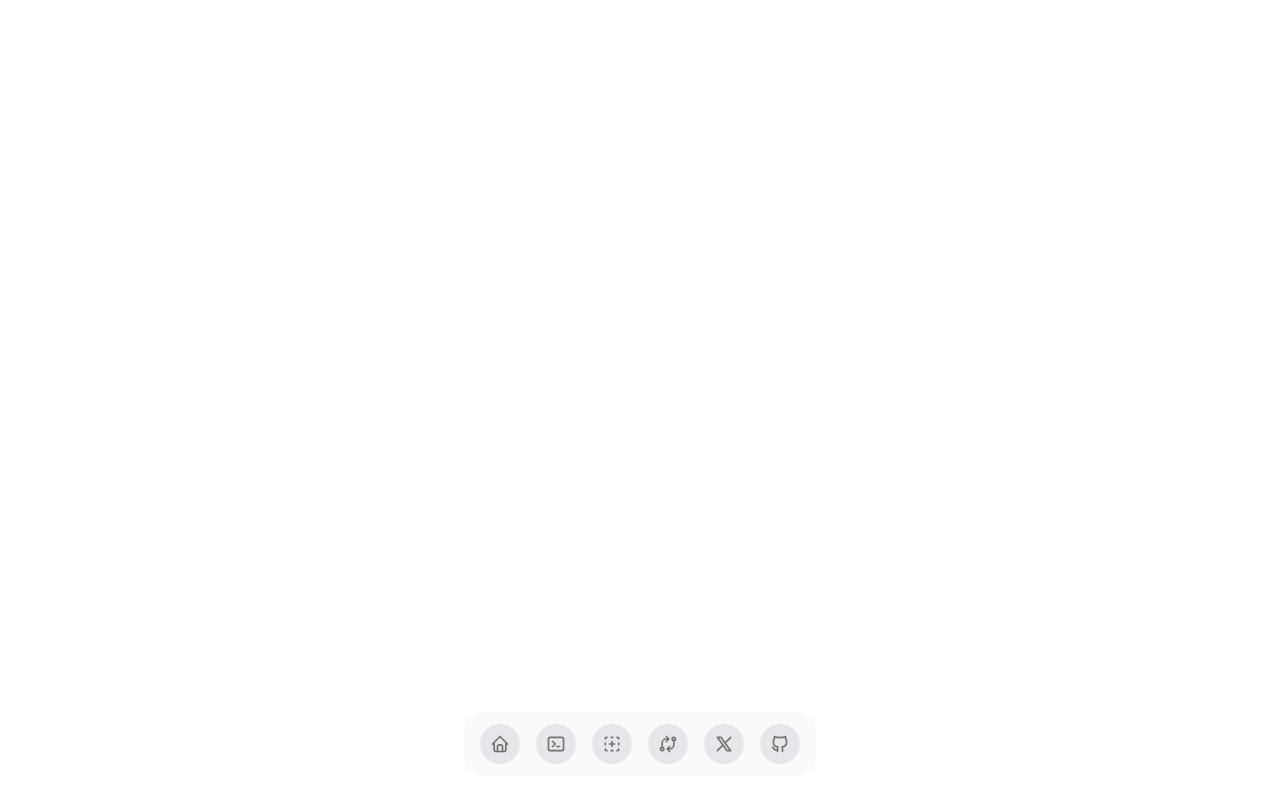
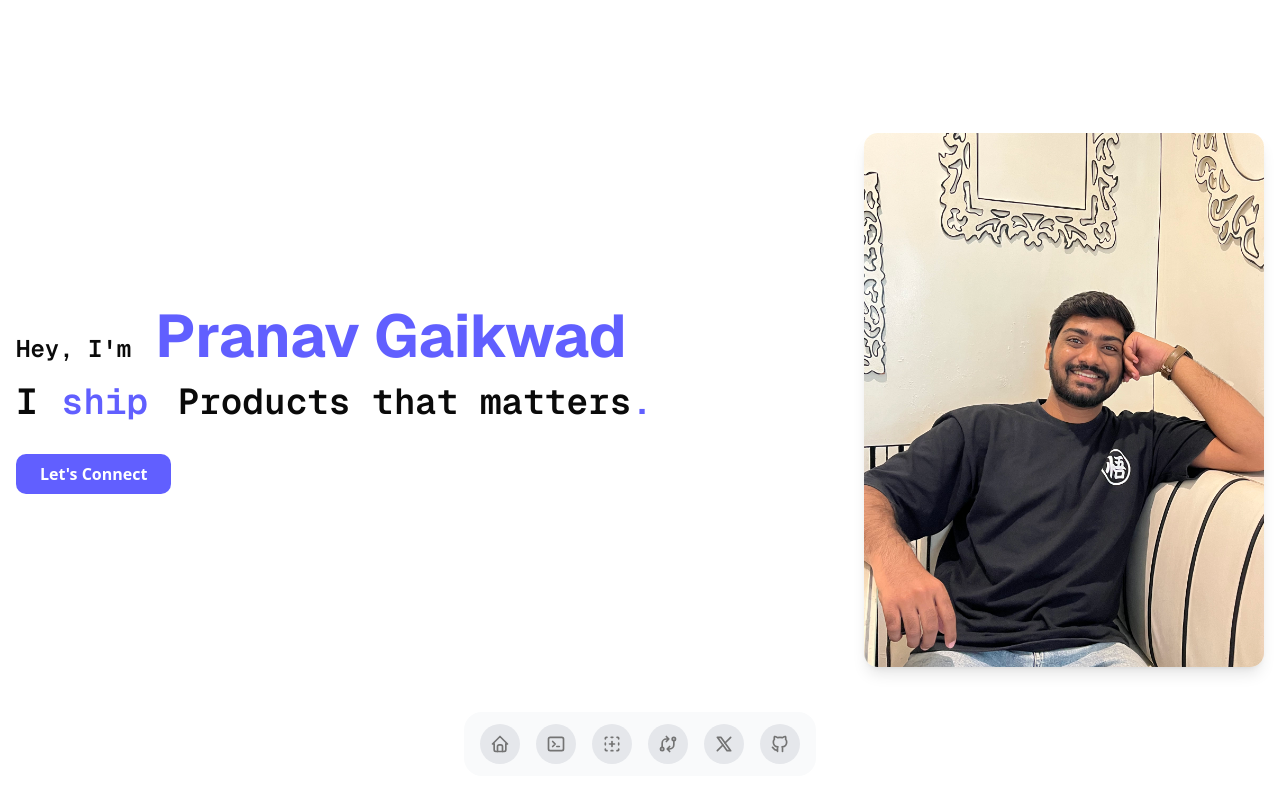
Before and after one commit to pranavgaikwadcodes/portfolio, a Next.js app: page / in a window 1280 px wide. Built offline with nearby package versions, Linux system fonts and the light colour scheme.

Commit message:
Hero section

```diff
--- a/app/globals.css
+++ b/app/globals.css
@@ -6,6 +6,8 @@
 @theme inline {
   /* Configure your theme variables here */
   --font-display: "Inter", "sans-serif";
+  --font-geist: "Geist", "sans-serif";
+  --font-geist-mono: "Geist Mono", "monospace";
   --color-primary-500: oklch(0.84 0.18 117.33);
   --spacing: 0.25rem;
   --color-sidebar-ring: var(--sidebar-ring);
@@ -121,6 +123,7 @@
   * {
     @apply border-border outline-ring/50;
   }
+
   body {
     @apply bg-background text-foreground;
   }
--- a/app/layout.tsx
+++ b/app/layout.tsx
@@ -1,5 +1,5 @@
 import type { Metadata } from "next";
-import { Geist, Geist_Mono } from "next/font/google";
+import { Geist, Geist_Mono, Luckiest_Guy } from "next/font/google";
 import "./globals.css";
 import { FloatingDock } from "@/components/ui/floating-dock";
 
@@ -10,6 +10,12 @@ const geistSans = Geist({
 
 const geistMono = Geist_Mono({
   variable: "--font-geist-mono",
+  subsets: ["latin"],
+});
+
+const luckiestGuy = Luckiest_Guy({
+  weight: "400",
+  variable: "--font-luckiestGuy",
   subsets: ["latin"],
 });
 
@@ -26,7 +32,7 @@ export default function RootLayout({
   return (
     <html lang="en">
       <body
-        className={`${geistSans.variable} ${geistMono.variable} antialiased`}
+        className={`${geistSans.variable} ${geistMono.variable} ${luckiestGuy.variable} antialiased container mx-auto px-4`}
       >
         {children}
 
--- a/app/page.tsx
+++ b/app/page.tsx
@@ -1,7 +1,9 @@
-import { FloatingDock } from "@/components/ui/floating-dock";
+import HeroSection from "@/components/hero/hero";
 
 export default function Home() {
   return <>
-
+    <div>
+      <HeroSection />
+    </div>
   </>;
 }
--- /dev/null
+++ b/components/hero/hero.tsx
@@ -0,0 +1,41 @@
+"use client";
+
+import { FlipWords } from "../ui/flip-words";
+import Image from 'next/image';
+
+let words = ["build",
+    "ship",
+    "scale"];
+
+
+export default function HeroSection() {
+    return (
+        <>
+            <div className="h-screen flex items-center justify-between">
+                <div className="h-full flex flex-col items-start justify-center space-y-8">
+                    <div>
+                        <div className="space-y-4 font-geist-mono">
+                            <div id="name" className="flex space-x-6 items-baseline">
+                                <span className="font-semibold text-2xl">Hey, I'm</span>
+                                <span className={`font-bold text-6xl text-indigo-500 font-geist`}>Pranav Gaikwad</span>
+                            </div>
+                            <div id="title" className="flex text-4xl font-semibold">
+                                <span>I</span>
+                                <FlipWords words={words} className={'text-indigo-500 ml-4'} />
+                                <span>Products that matters</span><span className="text-indigo-500">.</span>
+                            </div>
+                        </div>
+                    </div>
+                    <div>
+                        <button className="px-6 py-2 bg-indigo-500 text-white rounded-lg font-bold transform hover:-translate-y-1 transition duration-400">
+                            Let's Connect
+                        </button>
+                    </div>
+                </div>
+                <div>
+                    <Image src="/images/Pranav.jpg" alt="Profile Picture" width={400} height={400} className="rounded-xl overflow-hidden shadow-lg" />
+                </div>
+            </div>
+        </>
+    );
+}
--- /dev/null
+++ b/components/ui/flip-words.tsx
@@ -0,0 +1,98 @@
+"use client";
+import React, { useCallback, useEffect, useRef, useState } from "react";
+import { AnimatePresence, motion, LayoutGroup } from "motion/react";
+import { cn } from "@/lib/utils";
+
+export const FlipWords = ({
+  words,
+  duration = 3000,
+  className,
+}: {
+  words: string[];
+  duration?: number;
+  className?: string;
+}) => {
+  const [currentWord, setCurrentWord] = useState(words[0]);
+  const [isAnimating, setIsAnimating] = useState<boolean>(false);
+
+  // thanks for the fix Julian - https://github.com/Julian-AT
+  const startAnimation = useCallback(() => {
+    const word = words[words.indexOf(currentWord) + 1] || words[0];
+    setCurrentWord(word);
+    setIsAnimating(true);
+  }, [currentWord, words]);
+
+  useEffect(() => {
+    if (!isAnimating)
+      setTimeout(() => {
+        startAnimation();
+      }, duration);
+  }, [isAnimating, duration, startAnimation]);
+
+  return (
+    <AnimatePresence
+      onExitComplete={() => {
+        setIsAnimating(false);
+      }}
+    >
+      <motion.div
+        initial={{
+          opacity: 0,
+          y: 10,
+        }}
+        animate={{
+          opacity: 1,
+          y: 0,
+        }}
+        transition={{
+          type: "spring",
+          stiffness: 100,
+          damping: 10,
+        }}
+        exit={{
+          opacity: 0,
+          y: -40,
+          x: 40,
+          filter: "blur(8px)",
+          scale: 2,
+          position: "absolute",
+        }}
+        className={cn(
+          "z-10 inline-block relative text-left text-neutral-900 dark:text-neutral-100 px-2",
+          className
+        )}
+        key={currentWord}
+      >
+        {/* edit suggested by Sajal: https://x.com/DewanganSajal */}
+        {currentWord.split(" ").map((word, wordIndex) => (
+          <motion.span
+            key={word + wordIndex}
+            initial={{ opacity: 0, y: 10, filter: "blur(8px)" }}
+            animate={{ opacity: 1, y: 0, filter: "blur(0px)" }}
+            transition={{
+              delay: wordIndex * 0.3,
+              duration: 0.3,
+            }}
+            className="inline-block whitespace-nowrap"
+          >
+            {word.split("").map((letter, letterIndex) => (
+              <motion.span
+                key={word + letterIndex}
+                initial={{ opacity: 0, y: 10, filter: "blur(8px)" }}
+                animate={{ opacity: 1, y: 0, filter: "blur(0px)" }}
+                transition={{
+                  delay: wordIndex * 0.3 + letterIndex * 0.05,
+                  duration: 0.2,
+                }}
+                className="inline-block"
+              >
+                {letter}
+              </motion.span>
+            ))}
+            <span className="inline-block">&nbsp;</span>
+          </motion.span>
+        ))}
+      </motion.div>
+    </AnimatePresence>
+  );
+};
--- /dev/null
+++ b/components/ui/layout-text-flip.tsx
@@ -0,0 +1,58 @@
+"use client";
+import React, { useState, useEffect } from "react";
+import { motion, AnimatePresence } from "motion/react";
+import { cn } from "@/lib/utils";
+
+export const LayoutTextFlip = ({
+  text = "Build Amazing",
+  words = ["Landing Pages", "Component Blocks", "Page Sections", "3D Shaders"],
+  duration = 3000,
+}: {
+  text: string;
+  words: string[];
+  duration?: number;
+}) => {
+  const [currentIndex, setCurrentIndex] = useState(0);
+
+  useEffect(() => {
+    const interval = setInterval(() => {
+      setCurrentIndex((prevIndex) => (prevIndex + 1) % words.length);
+    }, duration);
+
+    return () => clearInterval(interval);
+  }, []);
+
+  return (
+    <>
+      <motion.span
+        layoutId="subtext"
+        className="text-2xl font-bold tracking-tight drop-shadow-lg md:text-4xl"
+      >
+        {text}
+      </motion.span>
+
+      <motion.span
+        layout
+        className="relative w-fit overflow-hidden rounded-md border border-transparent bg-white px-4 py-2 font-sans text-2xl font-bold tracking-tight text-black shadow-sm ring shadow-black/10 ring-black/10 drop-shadow-lg md:text-4xl dark:bg-neutral-900 dark:text-white dark:shadow-sm dark:ring-1 dark:shadow-white/10 dark:ring-white/10"
+      >
+        <AnimatePresence mode="popLayout">
+          <motion.span
+            key={currentIndex}
+            initial={{ y: -40, filter: "blur(10px)" }}
+            animate={{
+              y: 0,
+              filter: "blur(0px)",
+            }}
+            exit={{ y: 50, filter: "blur(10px)", opacity: 0 }}
+            transition={{
+              duration: 0.5,
+            }}
+            className={cn("inline-block whitespace-nowrap")}
+          >
+            {words[currentIndex]}
+          </motion.span>
+        </AnimatePresence>
+      </motion.span>
+    </>
+  );
+};
--- /dev/null
+++ b/components/ui/timeline.tsx
@@ -0,0 +1,90 @@
+"use client";
+import {
+  useMotionValueEvent,
+  useScroll,
+  useTransform,
+  motion,
+} from "motion/react";
+import React, { useEffect, useRef, useState } from "react";
+
+interface TimelineEntry {
+  title: string;
+  content: React.ReactNode;
+}
+
+export const Timeline = ({ data }: { data: TimelineEntry[] }) => {
+  const ref = useRef<HTMLDivElement>(null);
+  const containerRef = useRef<HTMLDivElement>(null);
+  const [height, setHeight] = useState(0);
+
+  useEffect(() => {
+    if (ref.current) {
+      const rect = ref.current.getBoundingClientRect();
+      setHeight(rect.height);
+    }
+  }, [ref]);
+
+  const { scrollYProgress } = useScroll({
+    target: containerRef,
+    offset: ["start 10%", "end 50%"],
+  });
+
+  const heightTransform = useTransform(scrollYProgress, [0, 1], [0, height]);
+  const opacityTransform = useTransform(scrollYProgress, [0, 0.1], [0, 1]);
+
+  return (
+    <div
+      className="w-full bg-white dark:bg-neutral-950 font-sans md:px-10"
+      ref={containerRef}
+    >
+      <div className="max-w-7xl mx-auto py-20 px-4 md:px-8 lg:px-10">
+        <h2 className="text-lg md:text-4xl mb-4 text-black dark:text-white max-w-4xl">
+          Changelog from my journey
+        </h2>
+        <p className="text-neutral-700 dark:text-neutral-300 text-sm md:text-base max-w-sm">
+          I&apos;ve been working on Aceternity for the past 2 years. Here&apos;s
+          a timeline of my journey.
+        </p>
+      </div>
+
+      <div ref={ref} className="relative max-w-7xl mx-auto pb-20">
+        {data.map((item, index) => (
+          <div
+            key={index}
+            className="flex justify-start pt-10 md:pt-40 md:gap-10"
+          >
+            <div className="sticky flex flex-col md:flex-row z-40 items-center top-40 self-start max-w-xs lg:max-w-sm md:w-full">
+              <div className="h-10 absolute left-3 md:left-3 w-10 rounded-full bg-white dark:bg-black flex items-center justify-center">
+                <div className="h-4 w-4 rounded-full bg-neutral-200 dark:bg-neutral-800 border border-neutral-300 dark:border-neutral-700 p-2" />
+              </div>
+              <h3 className="hidden md:block text-xl md:pl-20 md:text-5xl font-bold text-neutral-500 dark:text-neutral-500 ">
+                {item.title}
+              </h3>
+            </div>
+
+            <div className="relative pl-20 pr-4 md:pl-4 w-full">
+              <h3 className="md:hidden block text-2xl mb-4 text-left font-bold text-neutral-500 dark:text-neutral-500">
+                {item.title}
+              </h3>
+              {item.content}{" "}
+            </div>
+          </div>
+        ))}
+        <div
+          style={{
+            height: height + "px",
+          }}
+          className="absolute md:left-8 left-8 top-0 overflow-hidden w-[2px] bg-[linear-gradient(to_bottom,var(--tw-gradient-stops))] from-transparent from-[0%] via-neutral-200 dark:via-neutral-700 to-transparent to-[99%]  [mask-image:linear-gradient(to_bottom,transparent_0%,black_10%,black_90%,transparent_100%)] "
+        >
+          <motion.div
+            style={{
+              height: heightTransform,
+              opacity: opacityTransform,
+            }}
+            className="absolute inset-x-0 top-0  w-[2px] bg-gradient-to-t from-purple-500 via-blue-500 to-transparent from-[0%] via-[10%] rounded-full"
+          />
+        </div>
+      </div>
+    </div>
+  );
+};
--- a/package.json
+++ b/package.json
@@ -14,7 +14,7 @@
     "class-variance-authority": "^0.7.1",
     "clsx": "^2.1.1",
     "lucide-react": "^0.562.0",
-    "motion": "^12.27.0",
+    "motion": "^12.27.1",
     "next": "16.1.3",
     "react": "19.2.3",
     "react-dom": "19.2.3",
```
Also changed, not shown: public/images/Pranav.jpg (added), 1 other file (tests, documents, lock files or other folders).
